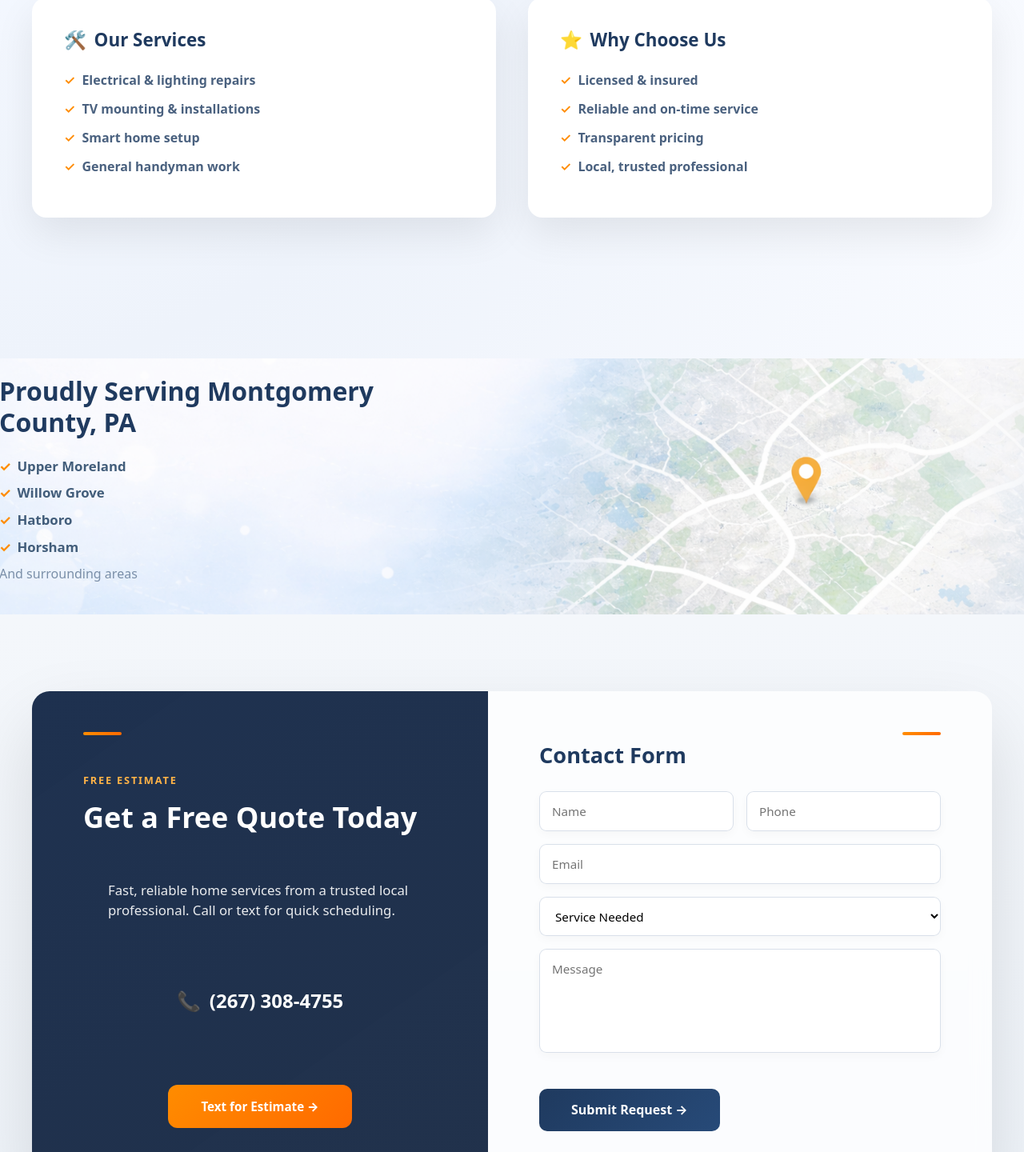
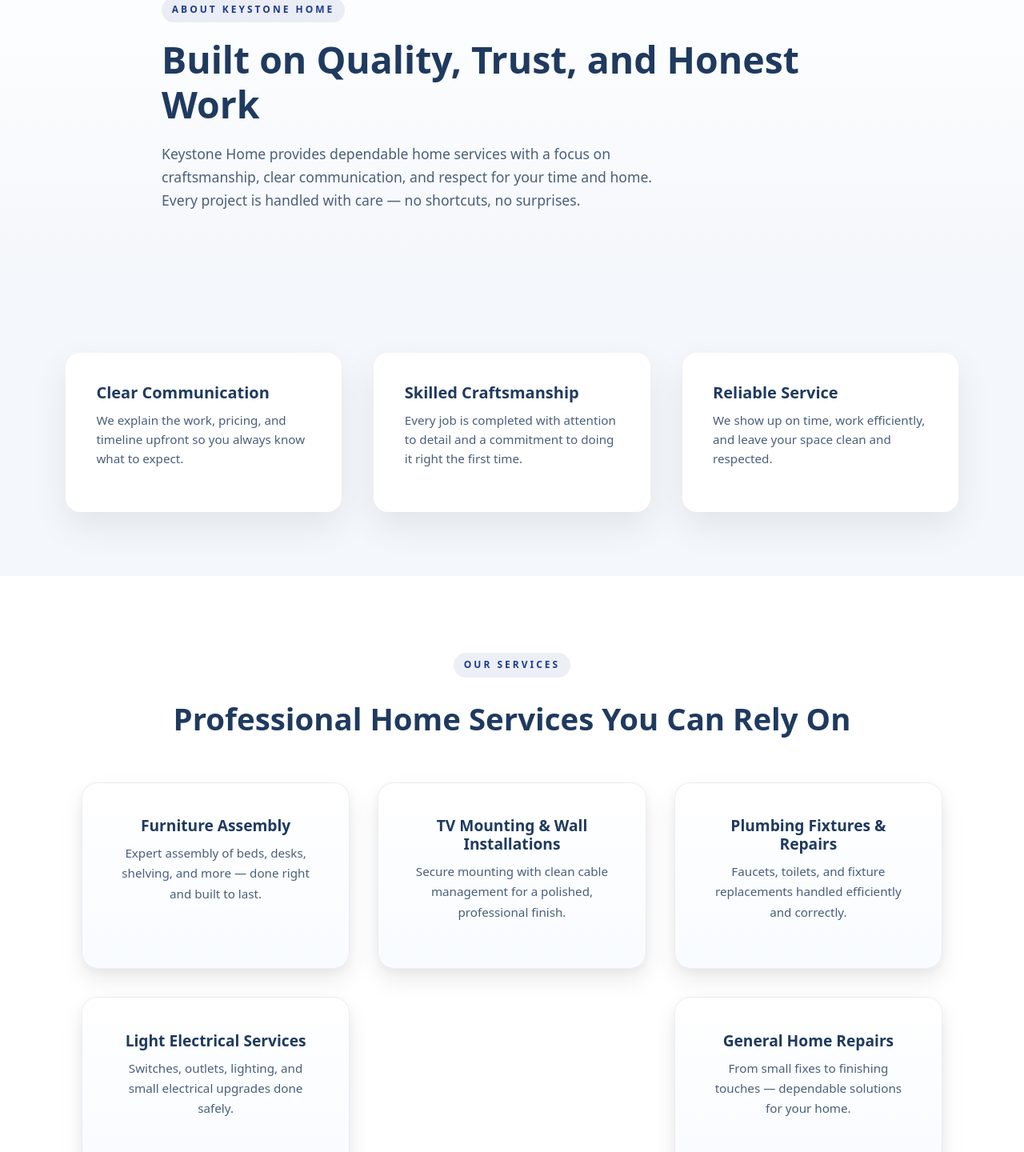
Before and after one commit to TamirP123/keystone-home-tech, a React (Vite) app: page / in a window 1280 px wide. Shown: the part 899-2339 px from the top of the page at 80% size. Built offline with nearby package versions, Linux system fonts and the light colour scheme.

Commit message:
Working on Services section on About.

```diff
--- a/src/App.css
+++ b/src/App.css
@@ -5,3 +5,7 @@
 .hero-page {
   margin-top: -80px;
 }
+
+html {
+  scroll-behavior: smooth;
+}
--- a/src/components/About.jsx
+++ b/src/components/About.jsx
@@ -3,60 +3,146 @@ import "../styles/About.css";
 
 export default function About() {
   return (
-    <section className="services-area-section">
-      <div className="services-area-container">
+    <section className="about-page">
 
-        {/* TOP CARDS */}
-        <div className="top-cards">
-          <div className="info-card">
-            <h3 className="card-title">
-              <span className="icon">🛠️</span> Our Services
-            </h3>
-            <ul className="card-list">
-              <li>Electrical & lighting repairs</li>
-              <li>TV mounting & installations</li>
-              <li>Smart home setup</li>
-              <li>General handyman work</li>
-            </ul>
+      {/* INTRO */}
+      <div className="about-intro">
+        <div className="container">
+          <span className="eyebrow">About Keystone Home</span>
+
+          <h1>Built on Quality, Trust, and Honest Work</h1>
+          <p>
+            Keystone Home provides dependable home services with a focus on
+            craftsmanship, clear communication, and respect for your time and
+            home. Every project is handled with care — no shortcuts, no
+            surprises.
+          </p>
+        </div>
+      </div>
+
+
+
+      {/* HOW WE WORK */}
+      <div className="about-process">
+        <div className="container process-grid">
+          <div className="process-item">
+            <h3>Clear Communication</h3>
+            <p>
+              We explain the work, pricing, and timeline upfront so you always
+              know what to expect.
+            </p>
           </div>
 
-          <div className="info-card">
-            <h3 className="card-title">
-              <span className="icon">⭐</span> Why Choose Us
-            </h3>
-            <ul className="card-list">
-              <li>Licensed & insured</li>
-              <li>Reliable and on-time service</li>
-              <li>Transparent pricing</li>
-              <li>Local, trusted professional</li>
-            </ul>
+          <div className="process-item">
+            <h3>Skilled Craftsmanship</h3>
+            <p>
+              Every job is completed with attention to detail and a commitment
+              to doing it right the first time.
+            </p>
+          </div>
+
+          <div className="process-item">
+            <h3>Reliable Service</h3>
+            <p>
+              We show up on time, work efficiently, and leave your space clean
+              and respected.
+            </p>
           </div>
         </div>
+      </div>
 
-        {/* SERVICE AREA */}
-        {/* <div className="service-area">
-          <div className="service-area-text">
-            <h2>Proudly Serving Montgomery County, PA</h2>
-            <p>
-              We provide reliable handyman services throughout the local area.
-              Not sure if you're covered? Just ask!
-            </p>
+      {/* SERVICES */}
+<div className="about-services" id="services">
+  <div className="container">
+    <span className="eyebrow">Our Services</span>
+    <h2>Professional Home Services You Can Rely On</h2>
 
-            <div className="mini-card">
-              <h4>Our Services</h4>
-              <ul>
-                <li>Electrical & lighting repairs</li>
-                <li>TV mounting & installations</li>
-                <li>Smart home setup</li>
-                <li>General handyman work</li>
-              </ul>
+    <div className="services-grid">
+      <div className="service-card">
+        <h4>Furniture Assembly</h4>
+        <p>
+          Expert assembly of beds, desks, shelving, and more — done right and
+          built to last.
+        </p>
+      </div>
+
+      <div className="service-card">
+        <h4>TV Mounting & Wall Installations</h4>
+        <p>
+          Secure mounting with clean cable management for a polished,
+          professional finish.
+        </p>
+      </div>
+
+      <div className="service-card">
+        <h4>Plumbing Fixtures & Repairs</h4>
+        <p>
+          Faucets, toilets, and fixture replacements handled efficiently and
+          correctly.
+        </p>
+      </div>
+
+      <div className="service-card">
+        <h4>Light Electrical Services</h4>
+        <p>
+          Switches, outlets, lighting, and small electrical upgrades done safely.
+        </p>
+      </div>
+
+      <div className="service-card">
+        <h4>General Home Repairs</h4>
+        <p>
+          From small fixes to finishing touches — dependable solutions for your
+          home.
+        </p>
+      </div>
+    </div>
+  </div>
+</div>
+
+
+      {/* WHY CHOOSE */}
+      <div className="about-why">
+        <div className="container">
+          <h2>Why Choose Keystone Home</h2>
+
+          <div className="why-grid">
+            <div className="why-card">
+              <h4>Licensed & Insured</h4>
+              <p>Your home is protected — professionalism you can trust.</p>
+            </div>
+
+            <div className="why-card">
+              <h4>Upfront Pricing</h4>
+              <p>No hidden fees or surprises. Honest pricing from the start.</p>
+            </div>
+
+            <div className="why-card">
+              <h4>Local & Trusted</h4>
+              <p>Proudly serving the community with dependable service.</p>
+            </div>
+
+            <div className="why-card">
+              <h4>Quality Guaranteed</h4>
+              <p>We stand behind our work and care about long-term results.</p>
             </div>
           </div>
+        </div>
+      </div>
 
+      {/* CTA */}
+      <div className="about-cta">
+        <div className="container">
+          <h2>Let’s Get Your Project Started</h2>
+          <p>
+            Have a project in mind? Reach out today for a fast, free estimate.
+          </p>
+          <a href="#contact" className="cta-btn">
+            Request Service →
+          </a>
+        </div>
+      </div>
 
-        </div> */}
-
-      </div>
     </section>
   );
 }
--- a/src/components/Navbar.jsx
+++ b/src/components/Navbar.jsx
@@ -40,13 +40,11 @@ export default function Navbar() {
           <Box className="nav-right">
             {/* DESKTOP */}
             <Box className="hero-links desktop-only">
-              <a href="#services" className="nav-link">Services</a>
+              <Link to="/#services">Services</Link>
 
               <Link to="/about" className="nav-link">
-                About
+                About Us
               </Link>
-
-              <a href="#area" className="nav-link">Service Area</a>
 
               <button className="nav-cta">Request Service</button>
             </Box>
@@ -65,10 +63,8 @@ export default function Navbar() {
           <a onClick={() => setOpen(false)} href="#services">Services</a>
 
           <Link to="/about" onClick={() => setOpen(false)}>
-            About
+            About Us
           </Link>
-
-          <a onClick={() => setOpen(false)} href="#area">Service Area</a>
 
           <Button
             variant="contained"
--- a/src/styles/About.css
+++ b/src/styles/About.css
@@ -1,163 +1,270 @@
-/* =====================
-   SECTION BACKGROUND
-   ===================== */
-.services-area-section {
-  background: radial-gradient(
-    circle at top left,
-    #f4f8ff 0%,
-    #eef3fb 40%,
-    #f9fbff 100%
-  );
-  padding: 6rem 1.5rem;
+.about-page {
+  background: #f4f7fb;
 }
 
-/* =====================
-   CONTAINER
-   ===================== */
-.services-area-container {
-  max-width: 1200px;
-  margin: 0 auto;
+/* INTRO */
+.about-intro {
+  padding: 6rem 1.5rem 5rem;
+  background: linear-gradient(180deg, #ffffff 0%, #f4f7fb 100%);
 }
 
-/* =====================
-   TOP CARDS
-   ===================== */
-.top-cards {
-  display: grid;
-  grid-template-columns: repeat(2, 1fr);
-  gap: 2.5rem;
-  margin-bottom: 5rem;
+.about-intro .container {
+  max-width: 900px;
 }
 
-.info-card {
-  background: #ffffff;
-  border-radius: 18px;
-  padding: 2.5rem;
-  box-shadow: 0 20px 50px rgba(0, 0, 0, 0.08);
+.about-intro h1 {
+  font-size: 2.9rem;
+  font-weight: 800;
+  color: #1f3a5f;
+  margin-bottom: 1.2rem;
 }
 
-.card-title {
-  display: flex;
-  align-items: center;
-  gap: 0.6rem;
-  font-size: 1.4rem;
-  font-weight: 700;
-  color: #1f3a5f;
-  margin-bottom: 1.5rem;
+.about-intro p {
+  font-size: 1.1rem;
+  max-width: 640px;
+  color: #4a5f7a;
+  line-height: 1.65;
 }
 
-.icon {
-  font-size: 1.4rem;
-  color: #ff8c00;
+/* PROCESS */
+.about-process {
+  padding: 5rem 1.5rem;
 }
 
-.card-list {
-  list-style: none;
-  padding: 0;
-  margin: 0;
+.process-grid {
+  display: grid;
+  grid-template-columns: repeat(3, 1fr);
+  gap: 2.5rem;
 }
 
-.card-list li {
-  font-weight: 600;
-  color: #4a617f;
-  margin-bottom: 0.75rem;
-  padding-left: 1.4rem;
-  position: relative;
+.process-item {
+  background: #ffffff;
+  padding: 2.4rem;
+  border-radius: 18px;
+  box-shadow: 0 18px 45px rgba(0,0,0,0.08);
 }
 
-.card-list li::before {
-  content: "✓";
-  position: absolute;
-  left: 0;
-  color: #ff8c00;
+.process-item h3 {
+  font-size: 1.25rem;
+  font-weight: 800;
+  color: #1f3a5f;
+  margin-bottom: 0.6rem;
 }
 
-/* =====================
-   SERVICE AREA
-   ===================== */
-.service-area {
-  display: grid;
-  grid-template-columns: 1.1fr 1.4fr;
-  gap: 3rem;
-  align-items: center;
+.process-item p {
+  font-size: 0.95rem;
+  color: #4a5f7a;
+  line-height: 1.6;
 }
 
-.service-area-text h2 {
-  font-size: 2rem;
+/* WHY */
+.about-why {
+  padding: 6rem 1.5rem;
+  background: linear-gradient(180deg, #eef3f9 0%, #f4f7fb 100%);
+}
+
+.about-why h2 {
+  font-size: 2.4rem;
+  font-weight: 800;
+  margin-bottom: 3rem;
+  color: #1f3a5f;
+}
+
+.why-grid {
+  display: grid;
+  grid-template-columns: repeat(4, 1fr);
+  gap: 2rem;
+}
+
+.why-card {
+  background: #ffffff;
+  padding: 2.2rem;
+  border-radius: 16px;
+  text-align: center;
+  box-shadow: 0 18px 40px rgba(0,0,0,0.08);
+}
+
+.why-card h4 {
+  font-size: 1.1rem;
   font-weight: 800;
   color: #1f3a5f;
-  margin-bottom: 1rem;
+  margin-bottom: 0.5rem;
 }
 
-.service-area-text p {
-  color: #556c88;
-  max-width: 460px;
+.why-card p {
+  font-size: 0.95rem;
+  color: #4a5f7a;
+}
+
+/* CTA */
+.about-cta {
+  padding: 5.5rem 1.5rem;
+  background: #ffffff;
+  text-align: center;
+}
+
+.about-cta h2 {
+  font-size: 2.3rem;
+  font-weight: 800;
+  color: #1f3a5f;
+  margin-bottom: 0.8rem;
+}
+
+.about-cta p {
+  font-size: 1.05rem;
+  color: #4a5f7a;
   margin-bottom: 2rem;
 }
 
-/* MINI CARD */
-.mini-card {
-  background: #ffffff;
-  border-radius: 16px;
-  padding: 1.8rem;
-  box-shadow: 0 18px 45px rgba(0, 0, 0, 0.08);
-  max-width: 380px;
+.cta-btn {
+  display: inline-block;
+  background: linear-gradient(135deg, #ff8c00, #ff6a00);
+  color: #ffffff;
+  padding: 0.9rem 2.4rem;
+  border-radius: 999px;
+  font-weight: 700;
+  text-decoration: none;
+  transition: transform 0.25s ease, box-shadow 0.25s ease;
 }
 
-.mini-card h4 {
-  font-weight: 700;
-  margin-bottom: 1rem;
-  color: #1f3a5f;
+.cta-btn:hover {
+  transform: translateY(-3px);
+  box-shadow: 0 16px 35px rgba(255,140,0,0.45);
 }
 
-.mini-card ul {
-  list-style: none;
-  padding: 0;
-  margin: 0;
+/* SERVICES */
+.about-services {
+  padding: 6rem 1.5rem;
+  background: #ffffff;
 }
 
-.mini-card li {
-  font-weight: 600;
-  color: #4a617f;
-  margin-bottom: 0.6rem;
-  padding-left: 1.2rem;
-  position: relative;
+.about-services .container {
+  max-width: 1100px;
+  text-align: center;
 }
 
-.mini-card li::before {
-  content: "✓";
-  position: absolute;
-  left: 0;
-  color: #ff8c00;
+.about-services h2 {
+  font-size: 2.4rem;
+  font-weight: 800;
+  color: #1f3a5f;
+  margin: 0.6rem 0 3.5rem;
 }
 
-/* MAP */
-.map-card {
-  background: #ffffff;
-  border-radius: 20px;
-  overflow: hidden;
-  box-shadow: 0 25px 60px rgba(0, 0, 0, 0.12);
+/* GRID */
+.services-grid {
+  display: grid;
+  grid-template-columns: repeat(3, 1fr);
+  gap: 2.2rem;
+  justify-content: center;
 }
 
-.map-card iframe {
-  width: 100%;
-  height: 420px;
-  border: none;
+/* CARD */
+.service-card {
+  position: relative;
+  background: linear-gradient(
+    180deg,
+    #ffffff 0%,
+    #f8fbff 100%
+  );
+  padding: 2.6rem 2.4rem;
+  border-radius: 20px;
+  border: 1px solid rgba(31, 58, 95, 0.08);
+  box-shadow:
+    0 14px 30px rgba(0,0,0,0.08),
+    0 4px 12px rgba(0,0,0,0.04);
+  transition: transform 0.3s ease, box-shadow 0.3s ease;
 }
 
-/* =====================
-   RESPONSIVE
-   ===================== */
+/* Orange accent glow */
+.service-card::after {
+  content: "";
+  position: absolute;
+  inset: 0;
+  border-radius: 20px;
+  background: radial-gradient(
+    circle at top,
+    rgba(255, 140, 0, 0.15),
+    transparent 60%
+  );
+  opacity: 0;
+  transition: opacity 0.3s ease;
+  pointer-events: none;
+}
+
+.service-card:hover {
+  transform: translateY(-10px);
+  box-shadow:
+    0 30px 60px rgba(0,0,0,0.14),
+    0 10px 20px rgba(255,140,0,0.18);
+}
+
+.service-card:hover::after {
+  opacity: 1;
+}
+
+.service-card h4 {
+  font-size: 1.2rem;
+  font-weight: 800;
+  color: #1f3a5f;
+  margin-bottom: 0.7rem;
+}
+
+.service-card p {
+  font-size: 0.95rem;
+  color: #4a5f7a;
+  line-height: 1.65;
+}
+
+.services-grid {
+  display: grid;
+  grid-template-columns: repeat(3, 1fr);
+  gap: 2.2rem;
+  justify-items: center;
+}
+
+
+/* Center last row (when there are 5 cards) */
+.services-grid > :nth-child(4) {
+  grid-column: 1;
+}
+
+.services-grid > :nth-child(5) {
+  grid-column: 3;
+}
+
+
+
+
+
+/* MOBILE */
 @media (max-width: 900px) {
-  .top-cards {
+  .process-grid,
+  .why-grid {
     grid-template-columns: 1fr;
   }
 
-  .service-area {
+  .about-intro h1 {
+    font-size: 2.3rem;
+  }
+
+  .services-grid {
     grid-template-columns: 1fr;
   }
 
-  .map-card iframe {
-    height: 320px;
+  .about-services h2 {
+    font-size: 2rem;
+  }
+
+  .services-grid {
+    grid-template-columns: 1fr;
+  }
+
+  .about-services h2 {
+    font-size: 2rem;
+  }
+
+  .services-grid > * {
+    grid-column: auto !important;
+    max-width: 100%;
   }
 }
```
Also changed, not shown: src/components/Services.jsx (added, +59 -0 lines), src/pages/AboutPage.jsx (+9 -9 lines), src/pages/Home.jsx (+15 -0 lines).
